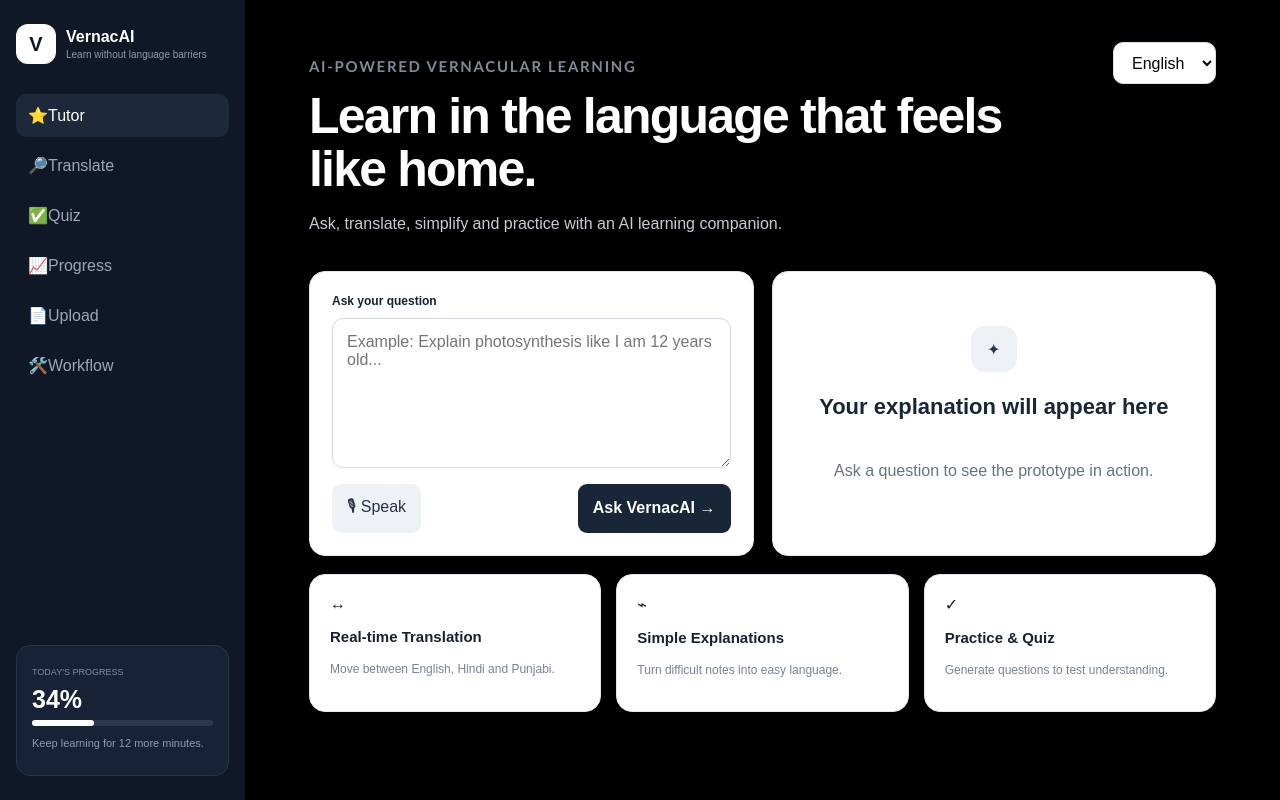
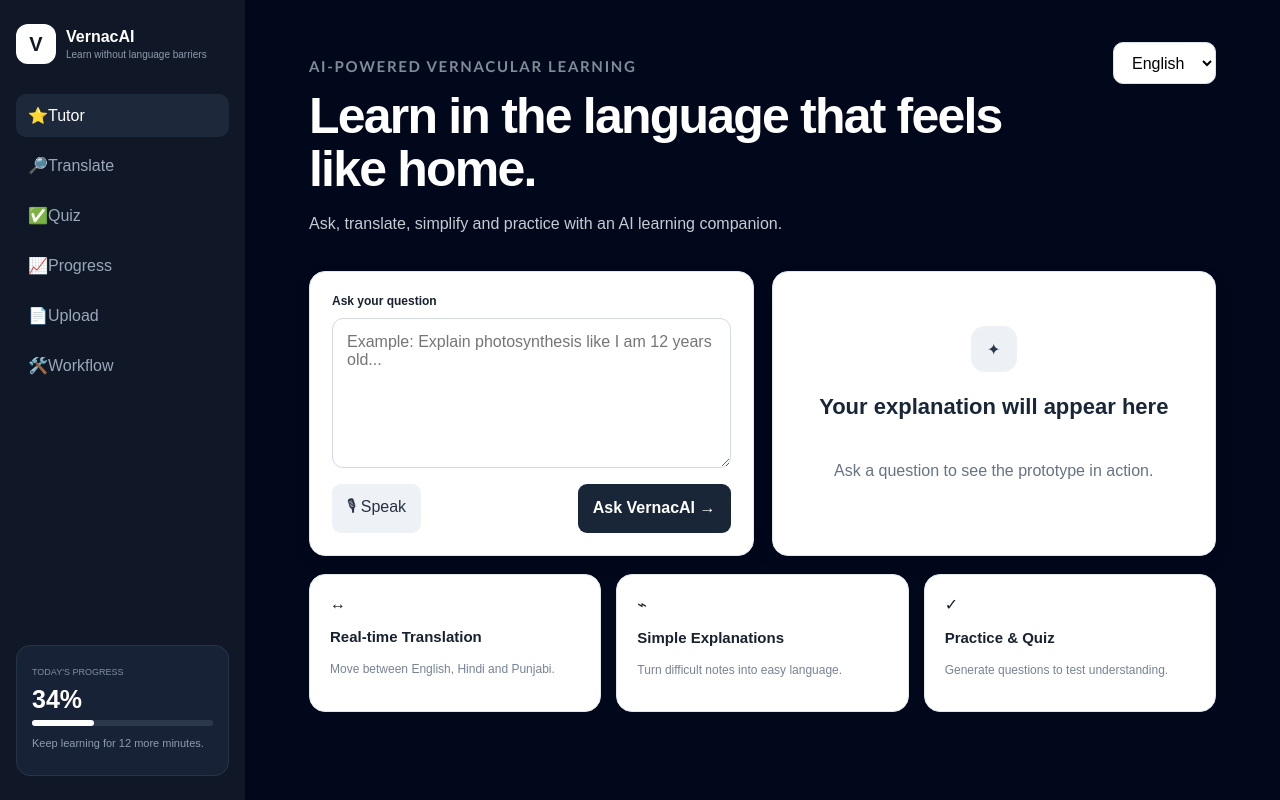
Before and after one commit to Ronit-dev01/sih, a React (Vite) app: page / in a window 1280 px wide. Built offline with nearby package versions, Linux system fonts and the light colour scheme.

Commit message:
vernac ai

```diff
--- a/src/styles.css
+++ b/src/styles.css
@@ -5,7 +5,7 @@
 body {
   margin: 0;
   font-family: Arial, sans-serif;
-  background: #000000;
+  background: #01081b;
   color: #18212f;
 }
 
```
